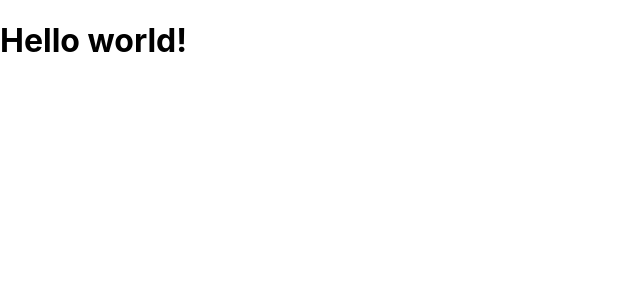
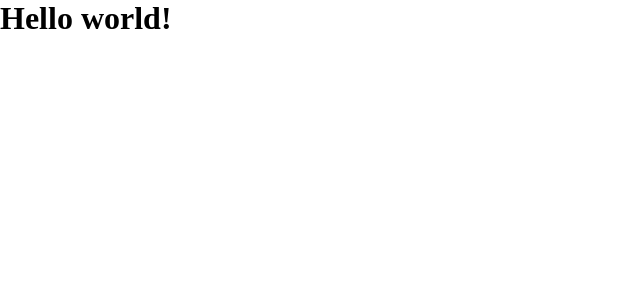
Before and after one commit to Balagha-2023/Iftah, a React (Create React App) app: page / in a window 1280 px wide. Shown: the top 300 px of the page, without its empty margins (0-640 px from the left). Built offline with nearby package versions, Linux system fonts and the light colour scheme.

Commit message:
margin and padding

```diff
--- a/src/index.css
+++ b/src/index.css
@@ -1,13 +1,4 @@
-body {
-  margin: 0;
-  font-family: -apple-system, BlinkMacSystemFont, 'Segoe UI', 'Roboto', 'Oxygen',
-    'Ubuntu', 'Cantarell', 'Fira Sans', 'Droid Sans', 'Helvetica Neue',
-    sans-serif;
-  -webkit-font-smoothing: antialiased;
-  -moz-osx-font-smoothing: grayscale;
+*{
+  margin: 0px;
+  padding: 0px;
 }
-
-code {
-  font-family: source-code-pro, Menlo, Monaco, Consolas, 'Courier New',
-    monospace;
-}
```
